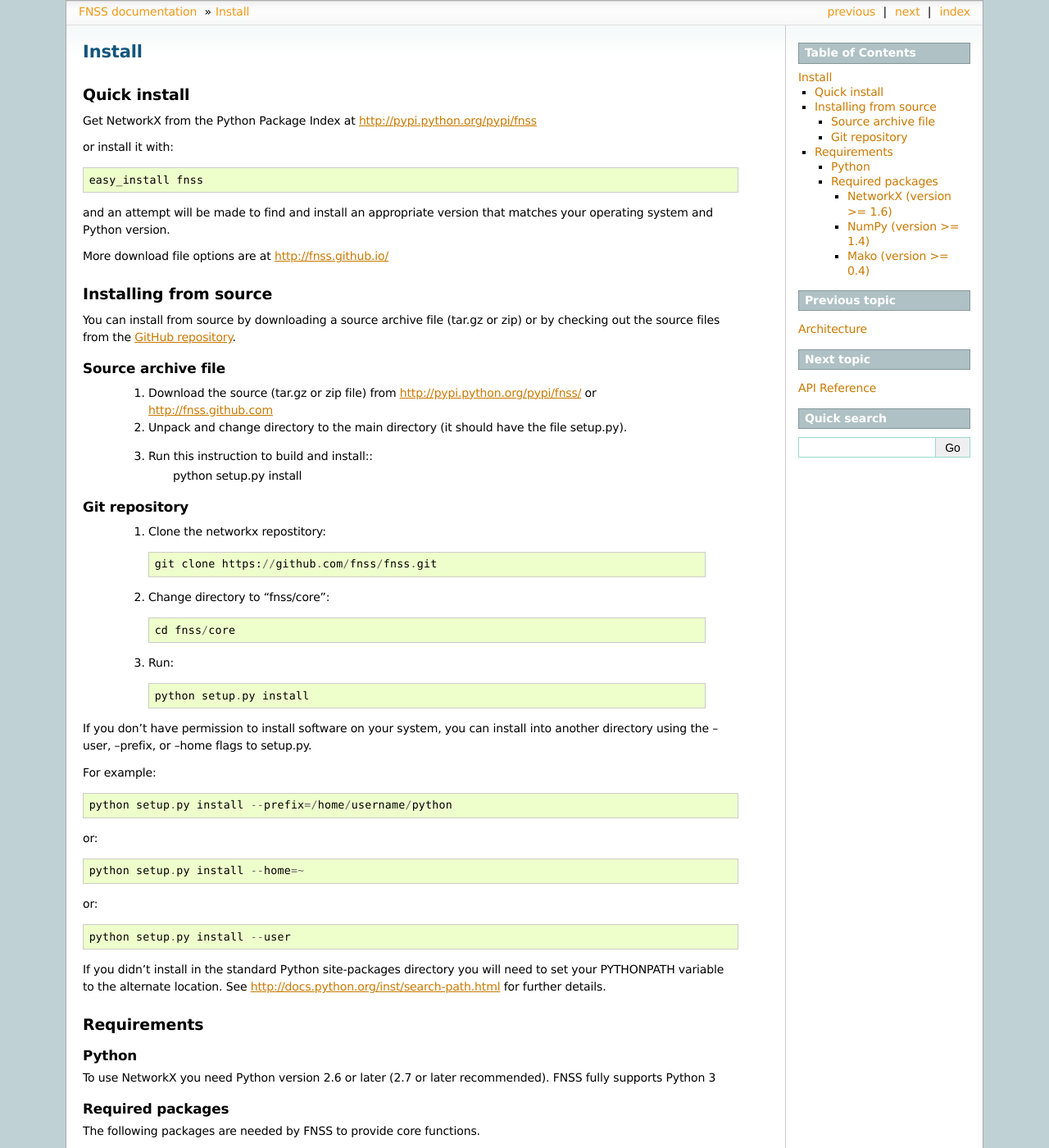
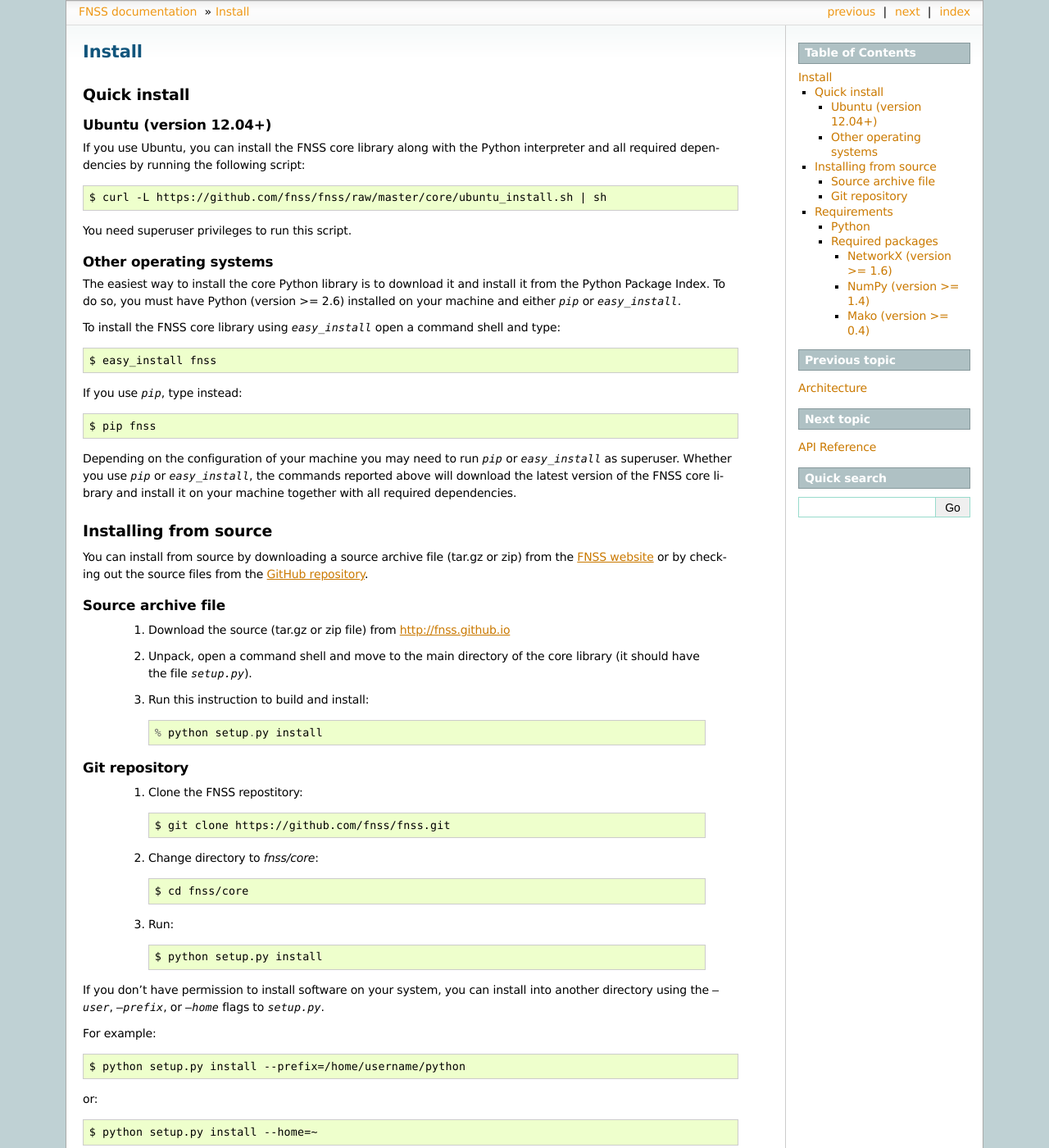
Before and after one commit to fnss/fnss, a Sphinx documentation site: the page built from core/doc/source/install.rst, in a window 1280 px wide and 1400 px high. Shown: the whole window at 82% size. Built offline with Sphinx 7.4.7, drawn with Linux system fonts in a browser that asks for light colours; formulas are drawn with MathJax 3; pages that are not in the unit, such as notebooks, are missing from menus; the version number could not be read and is left out; some of the changed text lies outside the part shown.

Commit message:
Update installation instructions in core documentation
This commit updates the installation instructions in the core
component documentation.

```diff
--- a/core/doc/source/install.rst
+++ b/core/doc/source/install.rst
@@ -5,72 +5,91 @@
 Quick install
 =============
 
-Get NetworkX from the Python Package Index at
-http://pypi.python.org/pypi/fnss
+Ubuntu (version 12.04+)
+-----------------------
 
-or install it with::
+If you use Ubuntu, you can install the FNSS core library along with the Python
+interpreter and all required dependencies by running the following script::
 
-   easy_install fnss
+    $ curl -L https://github.com/fnss/fnss/raw/master/core/ubuntu_install.sh | sh
 
-and an attempt will be made to find and install an appropriate version
-that matches your operating system and Python version.
+You need superuser privileges to run this script.
 
-More download file options are at http://fnss.github.io/
+Other operating systems
+-----------------------
+
+The easiest way to install the core Python library is to download it and install it
+from the Python Package Index. To do so, you must have Python (version >= 2.6)
+installed on your machine and either `pip` or `easy_install`.
+
+To install the FNSS core library using `easy_install` open a command shell and type::
+
+    $ easy_install fnss
+
+If you use `pip`, type instead::
+
+    $ pip fnss
+
+Depending on the configuration of your machine you may need to run `pip` or `easy_install`
+as superuser. Whether you use `pip` or `easy_install`, the commands reported above will
+download the latest version of the FNSS core library and install it on your machine
+together with all required dependencies.
+
 
 Installing from source
 ======================
 
 You can install from source by downloading a source archive file
-(tar.gz or zip) or by checking out the source files from the
-`GitHub repository <http://www.github.com/fnss/fnss>`_.
+(tar.gz or zip) from the `FNSS website <http://fnss.github.io>`_ or by checking out the
+source files from the `GitHub repository <http://www.github.com/fnss/fnss>`_.
 
 Source archive file
 -------------------
 
-  1. Download the source (tar.gz or zip file) from
-     http://pypi.python.org/pypi/fnss/ or http://fnss.github.com
+  1. Download the source (tar.gz or zip file) from http://fnss.github.io
 
-  2. Unpack and change directory to the main directory
-     (it should have the file setup.py).
+  2. Unpack, open a command shell and move to the main directory of the
+     core library (it should have the file `setup.py`).
 
   3. Run this instruction to build and install::
-        python setup.py install
+
+        % python setup.py install
 
 
 Git repository
 --------------
 
-  1. Clone the networkx repostitory::
+  1. Clone the FNSS repostitory::
 
-       git clone https://github.com/fnss/fnss.git
+       $ git clone https://github.com/fnss/fnss.git
 
-  2. Change directory to "fnss/core"::
+  2. Change directory to *fnss/core*::
 
-       cd fnss/core
+       $ cd fnss/core
 
   3.  Run::
 
-       python setup.py install
+       $ python setup.py install
 
 
 If you don't have permission to install software on your
 system, you can install into another directory using
-the --user, --prefix, or --home flags to setup.py.
+the `--user`, `--prefix`, or `--home` flags to `setup.py`.
 
 For example::
 
-    python setup.py install --prefix=/home/username/python
+    $ python setup.py install --prefix=/home/username/python
 
 or::
 
-    python setup.py install --home=~
+    $ python setup.py install --home=~
 
 or::
 
-    python setup.py install --user
+    $ python setup.py install --user
 
 If you didn't install in the standard Python site-packages directory
-you will need to set your PYTHONPATH variable to the alternate location.
+you will need to set your `PYTHONPATH` variable to the alternate location.
 See http://docs.python.org/inst/search-path.html for further details.
 
 
@@ -80,7 +99,7 @@
 Python
 ------
 
-To use NetworkX you need Python version 2.6 or later (2.7 or later recommended).
+To use FNSS you need Python version 2.6 or later (2.7 or later recommended).
 FNSS fully supports Python 3
 
 
```
